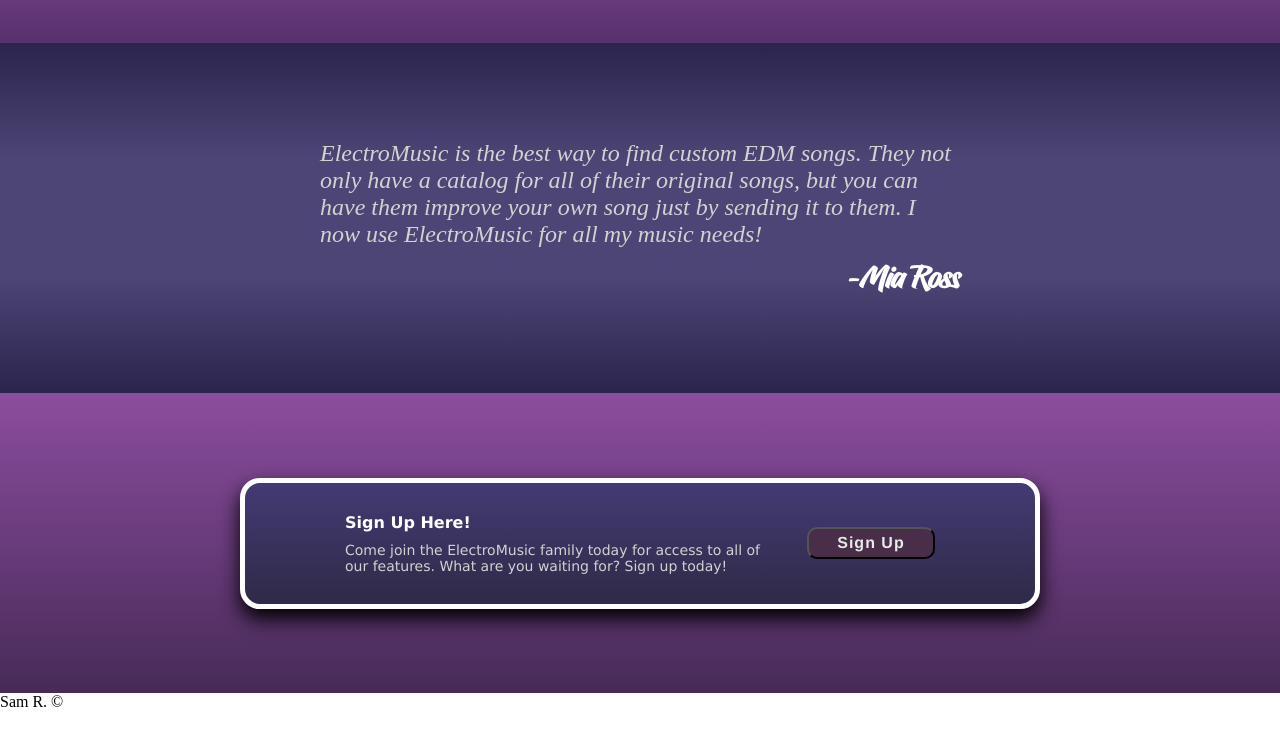
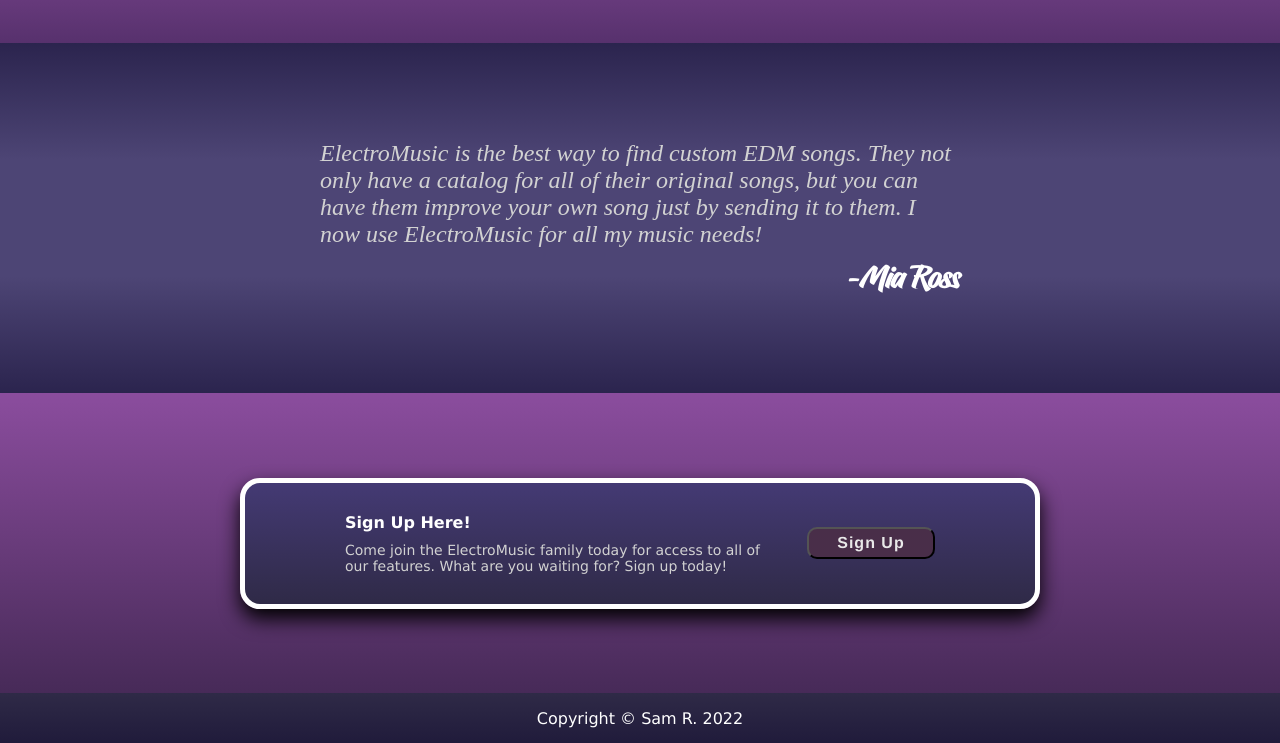
Before and after one commit to srong98/landing-page, a plain HTML site: page index.html in a window 1280 px wide. Shown: the part 753-1496 px from the top of the page. Before the commit the page ends 1464 px from the top, so only its background shows below. Drawn offline with Linux system fonts and the light colour scheme; a web font is replaced by a local one.

Commit message:
Add footer and finish layout

```diff
--- a/index.css
+++ b/index.css
@@ -14,7 +14,7 @@ html {
 .navbar a:visited {
     color: white;
 }
-.header {
+.header{
     background: linear-gradient(#201b3b, #2f2a47, #2f2a47, #201b3b);
 }
 .header-content,
@@ -43,7 +43,7 @@ html {
     display: flex;
     justify-content: space-around;
     flex: auto;
-    margin-right: 6vw;
+    margin-right: 5vw;
     font-size: 20px;
     column-gap: 10px;
     padding: 10px;
@@ -191,7 +191,8 @@ html {
     row-gap: 10px;
 }
 .signup-header,
-.signup-subtext {
+.signup-subtext,
+.footer {
     font-family:'Lucida Sans', 'Lucida Sans Regular', 'Lucida Grande', 'Lucida Sans Unicode', Geneva, Verdana, sans-serif;
 }
 .signup-header {
@@ -200,6 +201,15 @@ html {
 .signup-subtext {
     color:rgb(210, 210, 210);
     font-size: 14px;
+}
+.footer {
+    height: 50px;
+    text-align: center;
+    color: white;
+    display: flex;
+    align-items: center;
+    justify-content: center;
+    background: linear-gradient(#2f2a47, #201b3b);
 }
 @font-face {
     font-family: "Aquire";
--- a/index.html
+++ b/index.html
@@ -69,8 +69,8 @@
             <button class="signup-button">Sign Up</button>
         </div>
     </div>
-    <footer>
-        Sam R. &COPY;
+    <footer class="footer">
+        Copyright &COPY; Sam R. 2022
     </footer>
 </body>
 </html>
```
